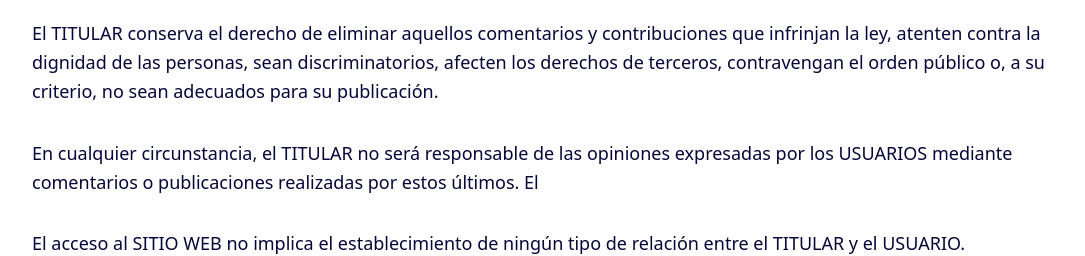
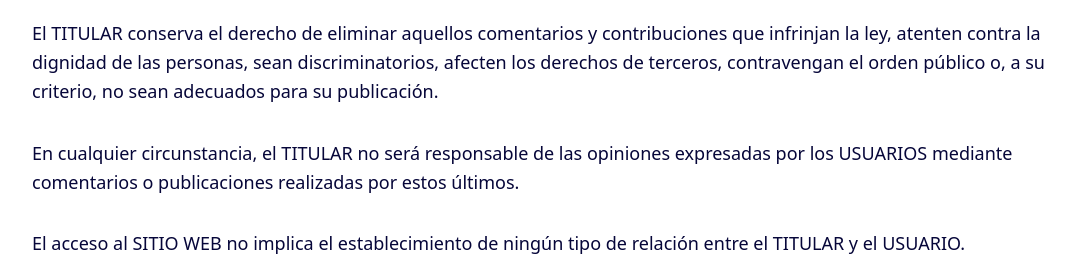
Before and after one commit to dspwebstudiomx/easylav-react, a React (Vite) app: page /terminos-condiciones in a window 1280 px wide. Shown: the part 2200-2456 px from the top of the page, without its empty margins (96-1181 px from the left). Built offline with nearby package versions, Linux system fonts and the light colour scheme.

Commit message:
fix: corrige redacción en los términos y condiciones para mayor claridad

```diff
--- a/src/pages/terminos-condiciones/TerminosCondiciones.jsx
+++ b/src/pages/terminos-condiciones/TerminosCondiciones.jsx
@@ -139,7 +139,7 @@ const TerminosCondiciones = () => {
               </Paragraph>
               <Paragraph>
                 En cualquier circunstancia, el TITULAR no será responsable de las opiniones expresadas por los USUARIOS
-                mediante comentarios o publicaciones realizadas por estos últimos. El
+                mediante comentarios o publicaciones realizadas por estos últimos.
               </Paragraph>
               <Paragraph>
                 El acceso al SITIO WEB no implica el establecimiento de ningún tipo de relación entre el TITULAR y el
```
